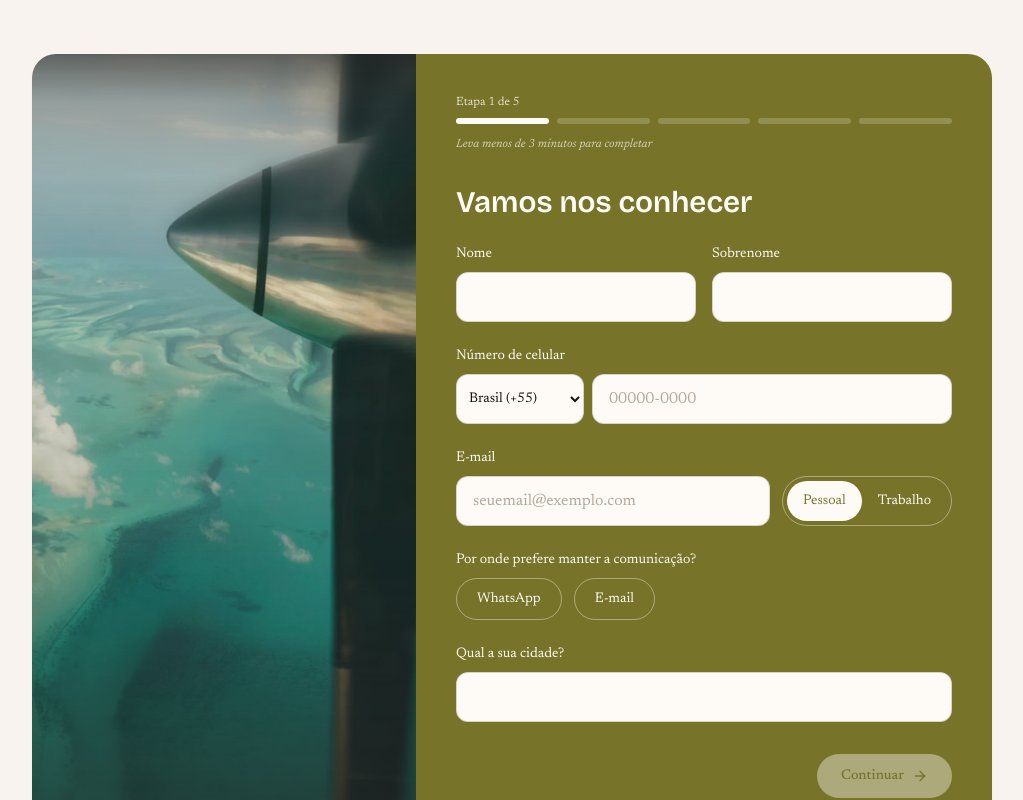
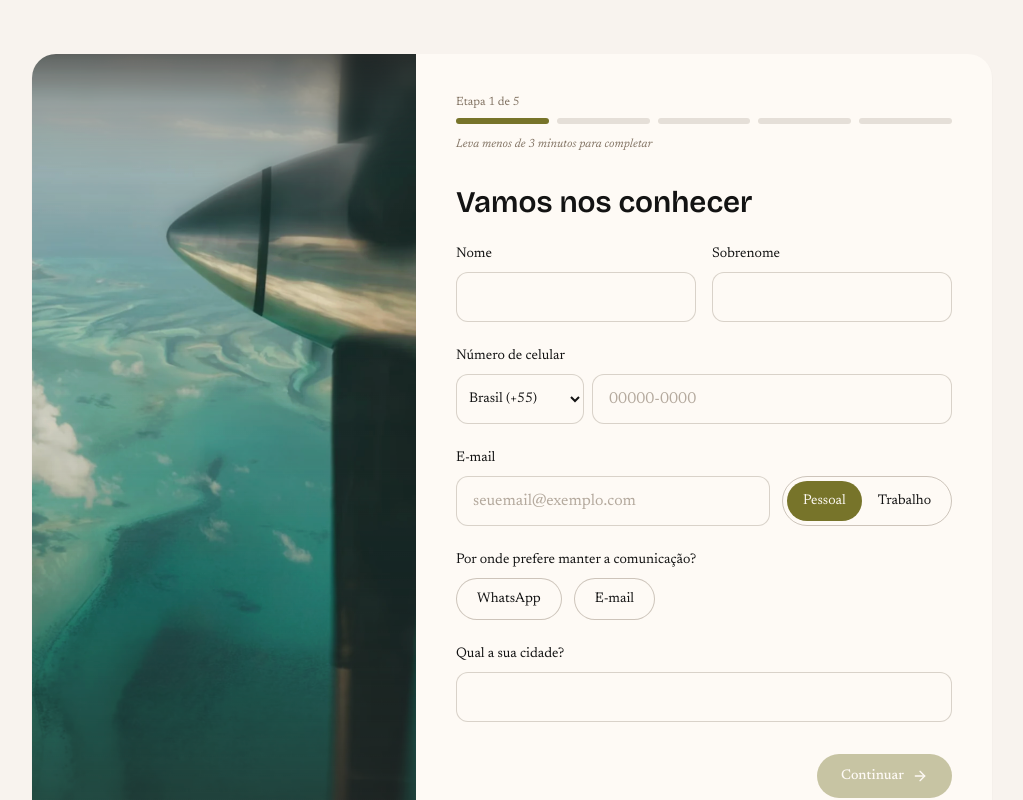
Before and after one commit to marcellasrech-ctrl/marcella-rech-site, a React (Vite) app: page / in a window 1280 px wide. Shown: the part 2560-3360 px from the top of the page, without its empty margins (128-1151 px from the left). Built offline with nearby package versions, Linux system fonts and the light colour scheme.

Commit message:
formulário change

```diff
--- a/src/components/BriefingForm.tsx
+++ b/src/components/BriefingForm.tsx
@@ -1,6 +1,6 @@
 import { useState } from 'react'
 import { ArrowRight, ChevronLeft } from 'lucide-react'
-import { WEB3FORMS_ACCESS_KEY } from '../data/siteConfig'
+import { WEB3FORMS_ACCESS_KEY, siteConfig } from '../data/siteConfig'
 import { initialFormData, validateStep, type BriefingFormData } from './briefing/types'
 import { ProgressBar } from './briefing/ProgressBar'
 import { Step1 } from './briefing/Step1'
@@ -117,9 +117,7 @@ export default function BriefingForm() {
         setStatus('success')
       } else {
         setStatus('error')
-        setErrorMessage(
-          'Não consegui enviar seu briefing agora. Tente novamente em instantes ou me chame direto pelo WhatsApp.',
-        )
+        setErrorMessage('Não consegui enviar seu briefing agora. Tente novamente em instantes.')
       }
     } catch {
       setStatus('error')
@@ -142,7 +140,7 @@ export default function BriefingForm() {
             />
           </div>
 
-          <div className="bg-primary p-6 pb-24 sm:p-10">
+          <div className="bg-background p-6 pb-24 sm:p-10">
             <input
               id="botcheck"
               type="text"
@@ -160,11 +158,11 @@ export default function BriefingForm() {
               <>
                 <ProgressBar currentStep={currentStep} totalSteps={TOTAL_STEPS} />
 
-                <h2 className="font-heading text-2xl font-semibold text-background sm:text-3xl">
+                <h2 className="font-heading text-2xl font-semibold text-text sm:text-3xl">
                   {stepTitles[currentStep]}
                 </h2>
                 {stepSubtitles[currentStep] && (
-                  <p className="mb-6 mt-1 font-body italic text-background/80">{stepSubtitles[currentStep]}</p>
+                  <p className="mb-6 mt-1 font-body italic text-secondary">{stepSubtitles[currentStep]}</p>
                 )}
                 {!stepSubtitles[currentStep] && <div className="mb-6" />}
 
@@ -175,7 +173,17 @@ export default function BriefingForm() {
                 {currentStep === 5 && <Step5 data={formData.restricoes} onChange={updateRestricoes} />}
 
                 {status === 'error' && (
-                  <p className="mt-6 rounded-lg bg-red-50 px-4 py-3 text-sm text-red-700">{errorMessage}</p>
+                  <div className="mt-6 rounded-lg bg-red-50 px-4 py-3 text-sm text-red-700">
+                    <p>{errorMessage}</p>
+                    <a
+                      href={siteConfig.social.whatsapp}
+                      target="_blank"
+                      rel="noopener noreferrer"
+                      className="mt-1 inline-block font-medium underline hover:opacity-80"
+                    >
+                      Ou me chame direto pelo WhatsApp
+                    </a>
+                  </div>
                 )}
 
                 <div className="mt-8 flex items-center justify-between">
@@ -183,7 +191,7 @@ export default function BriefingForm() {
                     <button
                       type="button"
                       onClick={handleBack}
-                      className="flex items-center gap-1 font-body text-sm text-background hover:opacity-80"
+                      className="flex items-center gap-1 font-body text-sm text-text hover:text-primary"
                     >
                       <ChevronLeft size={18} />
                       Voltar
@@ -197,7 +205,7 @@ export default function BriefingForm() {
                       type="button"
                       onClick={handleNext}
                       disabled={!canContinue}
-                      className="flex items-center gap-2 rounded-full bg-background px-6 py-3 font-body text-sm font-medium text-primary transition-opacity hover:opacity-90 disabled:cursor-not-allowed disabled:opacity-40"
+                      className="flex items-center gap-2 rounded-full bg-primary px-6 py-3 font-body text-sm font-medium text-background transition-opacity hover:opacity-90 disabled:cursor-not-allowed disabled:opacity-40"
                     >
                       Continuar
                       <ArrowRight size={16} />
@@ -207,7 +215,7 @@ export default function BriefingForm() {
                       type="button"
                       onClick={handleSubmit}
                       disabled={status === 'loading'}
-                      className="flex items-center gap-2 rounded-full bg-background px-6 py-3 font-body text-sm font-medium text-primary transition-opacity hover:opacity-90 disabled:cursor-not-allowed disabled:opacity-60"
+                      className="flex items-center gap-2 rounded-full bg-primary px-6 py-3 font-body text-sm font-medium text-background transition-opacity hover:opacity-90 disabled:cursor-not-allowed disabled:opacity-60"
                     >
                       {status === 'loading' ? 'Enviando...' : 'Enviar'}
                       <ArrowRight size={16} />
--- a/src/components/briefing/ProgressBar.tsx
+++ b/src/components/briefing/ProgressBar.tsx
@@ -2,7 +2,7 @@ export function ProgressBar({ currentStep, totalSteps }: { currentStep: number;
   return (
     <div className="mb-8">
       <div className="mb-2 flex items-center justify-between">
-        <span className="font-body text-xs text-background/80">
+        <span className="font-body text-xs text-secondary">
           Etapa {currentStep} de {totalSteps}
         </span>
       </div>
@@ -11,12 +11,12 @@ export function ProgressBar({ currentStep, totalSteps }: { currentStep: number;
           <div
             key={step}
             className={`h-1.5 flex-1 rounded-full transition-colors ${
-              step <= currentStep ? 'bg-background' : 'bg-background/20'
+              step <= currentStep ? 'bg-primary' : 'bg-secondary/20'
             }`}
           />
         ))}
       </div>
-      <p className="mt-3 font-body text-xs italic text-background/70">
+      <p className="mt-3 font-body text-xs italic text-secondary">
         Leva menos de 3 minutos para completar
       </p>
     </div>
--- a/src/components/briefing/Step2.tsx
+++ b/src/components/briefing/Step2.tsx
@@ -1,5 +1,5 @@
 import type { BriefingFormData } from './types'
-import { FieldLabel, PillSingle, SelectField, SliderField, TextField, Toggle } from './ui'
+import { FieldLabel, PillSingle, SelectField, SliderField, TextAreaField, TextField, Toggle } from './ui'
 import { duracaoFlexivelOptions, motivosViagem, paraQuemOptions } from '../../data/briefingOptions'
 
 export function Step2({
@@ -11,8 +11,8 @@ export function Step2({
 }) {
   return (
     <div className="flex flex-col gap-6">
-      <TextField
-        label="Qual destino você tem em mente? Caso não tenha, me conta as expectativas para essa viagem, vai ser nacional ou internacional?"
+      <TextAreaField
+        label="Qual destino você tem em mente? Se ainda não tiver tudo bem, me conta as expectativas para essa viagem, sabe se ela vai ser nacional ou internacional?"
         value={data.destino}
         onChange={(v) => onChange({ destino: v })}
         placeholder="Ex: gostaria de viajar para a Ásia, ainda não decidi quais países. Quero ir para um lugar tranquilo, longe de turistas..."
--- a/src/components/briefing/ui.tsx
+++ b/src/components/briefing/ui.tsx
@@ -40,7 +40,7 @@ function toId(label: string) {
 
 export function FieldLabel({ htmlFor, children }: { htmlFor?: string; children: ReactNode }) {
   return (
-    <label htmlFor={htmlFor} className="mb-2 block font-body text-sm text-background">
+    <label htmlFor={htmlFor} className="mb-2 block font-body text-sm text-text">
       {children}
     </label>
   )
@@ -141,7 +141,7 @@ export function TextAreaField({
         className={inputClasses}
       />
       {maxLength && (
-        <p className="mt-1 text-right font-body text-xs text-background/70">
+        <p className="mt-1 text-right font-body text-xs text-secondary">
           {value.length}/{maxLength}
         </p>
       )}
@@ -169,8 +169,8 @@ export function PillSingle<T extends string>({
             onClick={() => onChange(option.value)}
             className={`rounded-full border px-5 py-2.5 font-body text-sm transition-colors ${
               selected
-                ? 'border-background bg-background text-primary'
-                : 'border-background/40 bg-transparent text-background hover:border-background'
+                ? 'border-primary bg-primary text-background'
+                : 'border-secondary/40 bg-background text-text hover:border-primary'
             }`}
           >
             {option.label}
@@ -201,8 +201,8 @@ export function PillMulti({
             onClick={() => onToggle(option)}
             className={`rounded-full border px-5 py-2.5 font-body text-sm transition-colors ${
               selected
-                ? 'border-background bg-background text-primary'
-                : 'border-background/40 bg-transparent text-background hover:border-background'
+                ? 'border-primary bg-primary text-background'
+                : 'border-secondary/40 bg-background text-text hover:border-primary'
             }`}
           >
             {option}
@@ -234,8 +234,8 @@ export function IconOptionMulti({
             onClick={() => onToggle(option.value)}
             className={`flex items-center gap-3 rounded-xl border px-4 py-3 text-left font-body text-sm transition-colors ${
               selected
-                ? 'border-background bg-background text-primary'
-                : 'border-background/40 bg-transparent text-background hover:border-background'
+                ? 'border-primary bg-primary text-background'
+                : 'border-secondary/40 bg-background text-text hover:border-primary'
             }`}
           >
             {Icon && <Icon size={18} className="shrink-0" />}
@@ -257,7 +257,7 @@ export function Toggle<T extends string>({
   onChange: (value: T) => void
 }) {
   return (
-    <div className="inline-flex rounded-full border border-background/40 p-1">
+    <div className="inline-flex rounded-full border border-secondary/40 p-1">
       {options.map((option) => {
         const selected = value === option.value
         return (
@@ -266,7 +266,7 @@ export function Toggle<T extends string>({
             type="button"
             onClick={() => onChange(option.value)}
             className={`rounded-full px-4 py-2 font-body text-sm transition-colors ${
-              selected ? 'bg-background text-primary' : 'text-background'
+              selected ? 'bg-primary text-background' : 'text-text'
             }`}
           >
             {option.label}
@@ -302,7 +302,7 @@ export function SliderField({
     <div>
       <div className="mb-2 flex items-baseline justify-between">
         <FieldLabel>{label}</FieldLabel>
-        <span className="font-heading text-lg font-semibold text-background">
+        <span className="font-heading text-lg font-semibold text-primary">
           {formatCurrency(value)}
           {value >= max ? suffixWhenMax : ''}
         </span>
@@ -314,7 +314,7 @@ export function SliderField({
         step={step}
         value={value}
         onChange={(e) => onChange(Number(e.target.value))}
-        className="w-full accent-background"
+        className="w-full accent-primary"
       />
     </div>
   )
```
Also changed, not shown: src/components/briefing/Step5.tsx (+4 -4 lines).
